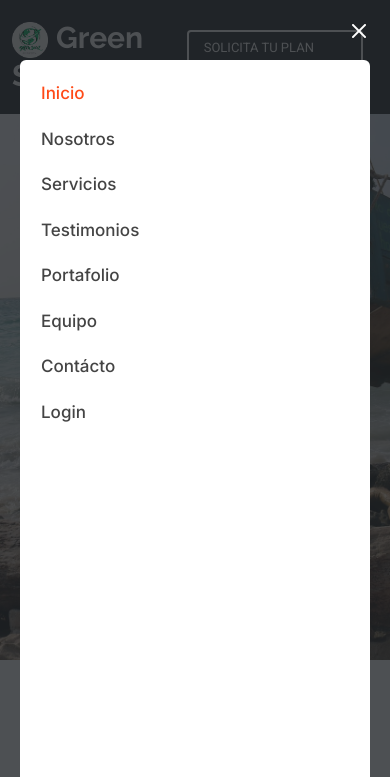
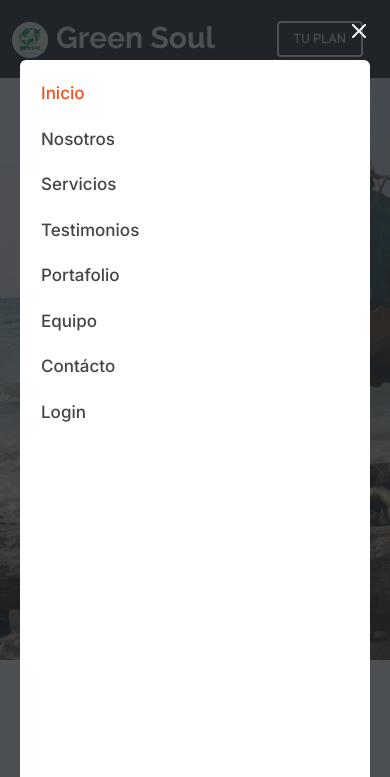
Before and after one commit to carlos02436/Alma_Verde, a plain HTML site: page index.html in a window 390 px wide. Both pictures are taken after a click on the icon 354 px from the left and 56 px from the top of the page. Shown: the top 777 px of the page. Drawn offline with Linux system fonts and the light colour scheme.

Commit message:
Arreglo del HEADER
Se realiza arreglo del HEADER para mejorar el botón te TU PLAN, pendiente arreglar la hoja de SERVICIOS.

```diff
--- a/index.html
+++ b/index.html
@@ -47,7 +47,7 @@
         </ul>
         <i class="mobile-nav-toggle d-xl-none bi bi-list"></i>
       </nav>
-      <a class="cta-btn" href="Plan_viajero.html">Solicita tu Plan Viajero</a>
+      <a class="cta-btn" href="Plan_viajero.html">Tu Plan</a>
     </div>
   </header>
 
@@ -85,7 +85,7 @@
             <div class="carousel-caption d-none d-md-block">
               <h5><strong>ZONA HOTELERA</strong></h5>
               <p><em>Disfruta de una amplia gama de Hoteles, con excelentes servicios y atención a sus
-                clientes.</em></p>
+                  clientes.</em></p>
             </div>
           </div>
         </div>
@@ -819,6 +819,13 @@
     });
   </script>
 
+  <!-- Script para el menú móvil -->
+  <script>
+    document.querySelector('.mobile-nav-toggle').addEventListener('click', function () {
+      document.getElementById('navmenu').classList.toggle('active');
+    });
+  </script>
+
 </body>
 
 </html>
```
Also changed, not shown: assets/css/main.css (line endings or trailing spaces).
